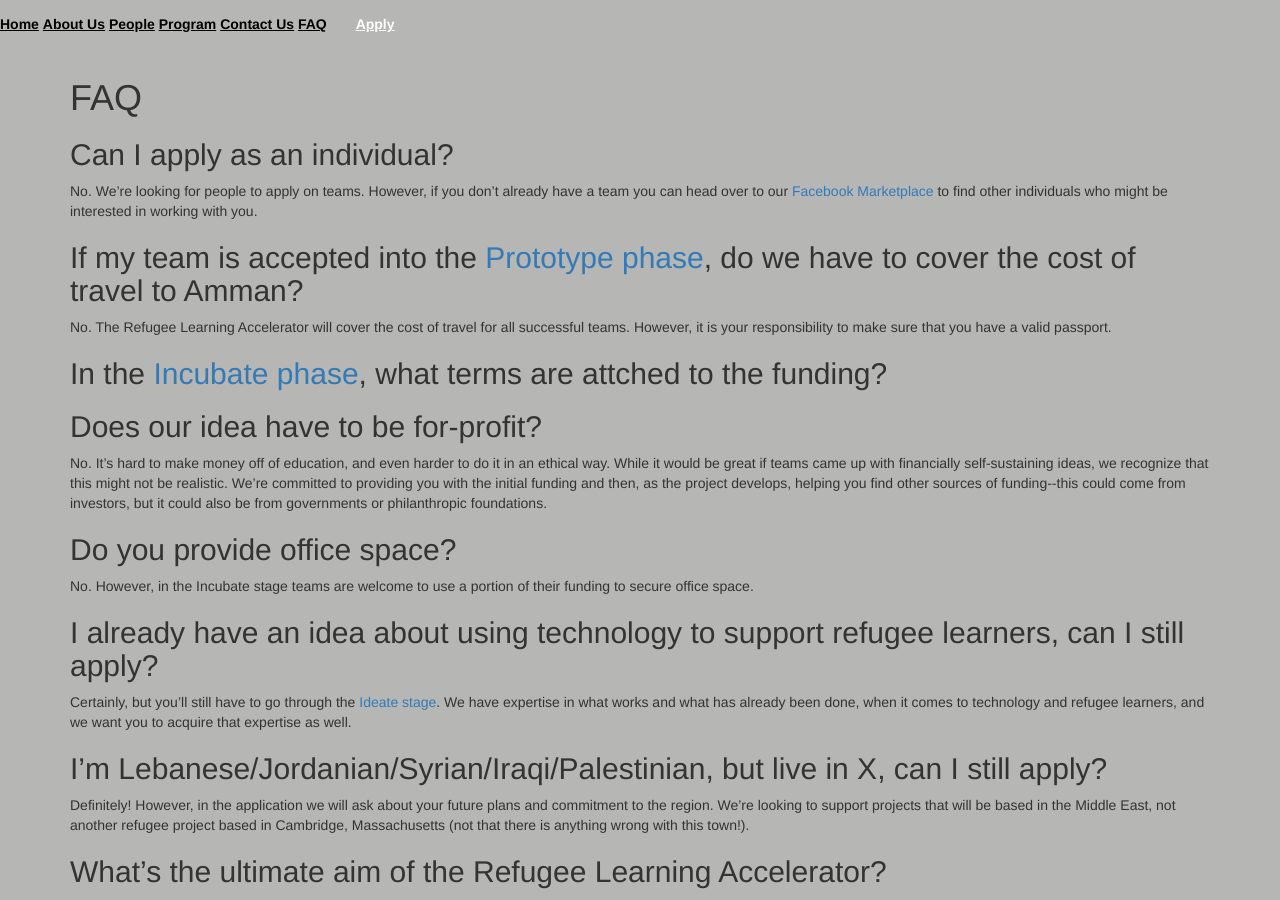
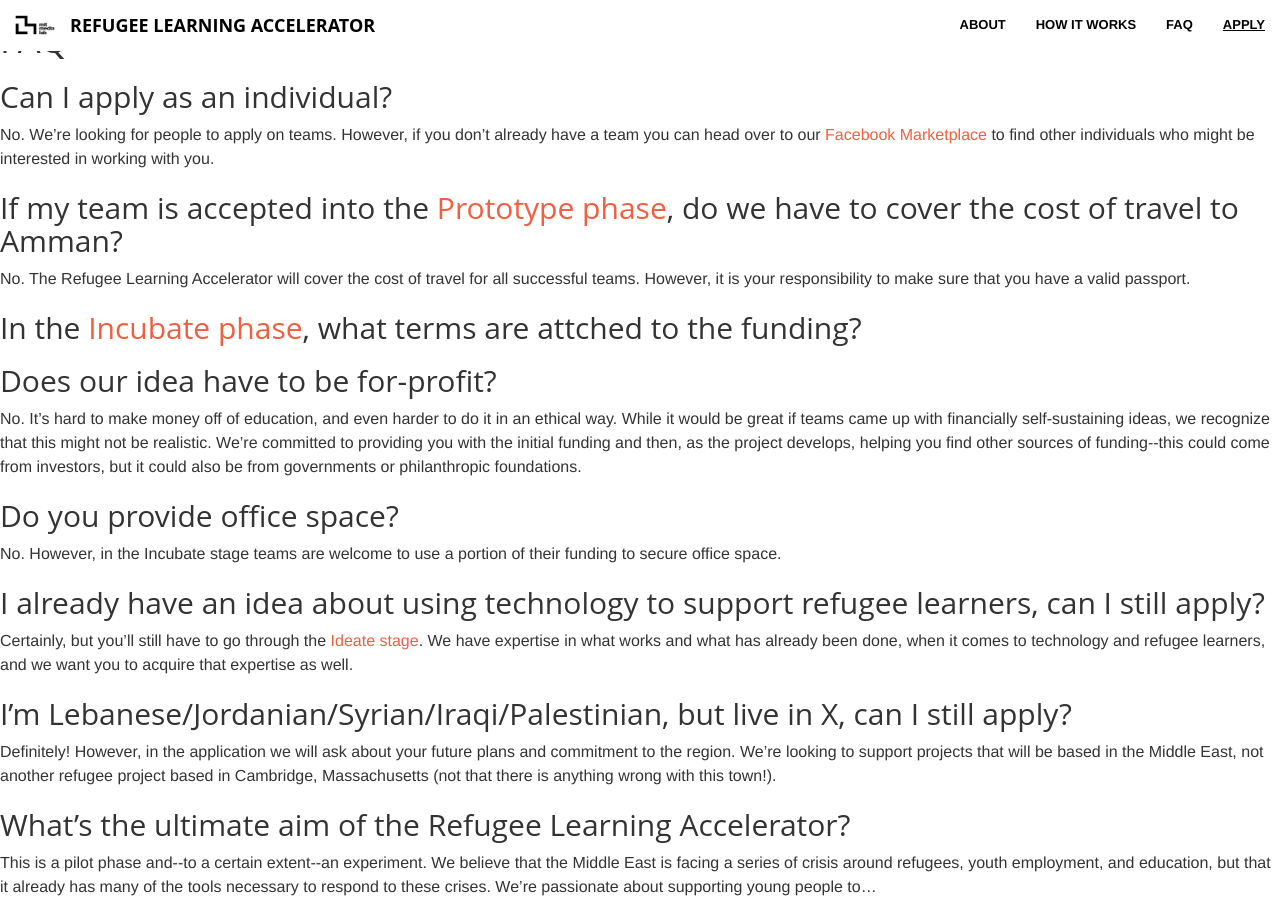
Before and after one commit to Refugee-Learning-Accelerator/Refugee-Learning-Accelerator.github.io, a Jekyll site: the page FAQ/index.html, which Jekyll copies as it is, in a window 1280 px wide and 900 px high. Built offline with Jekyll 4.4.1, drawn with Linux system fonts in a browser that asks for light colours; nearby versions of some CDN libraries; library files that are not in the unit come from our copies.

Commit message:
Update index.html

```diff
--- a/FAQ/index.html
+++ b/FAQ/index.html
@@ -1,8 +1,44 @@
----
-layout: default
-title: FAQ
----
-
+<html>
+	<head>
+			<meta charset="utf-8">
+			<meta http-equiv="X-UA-Compatible" content"ie="edge&quot;">
+			<meta name="viewport" content="width=device-width, initial-scale=1">
+			<meta name="description" content="">
+			<meta name="author" content="">
+			<title>Refugee Learning Accelerator - MIT Media Lab</title>
+			<link href="/css/bootstrap.min.css" rel="stylesheet">
+		      	<link href="/css/carousel.css" rel="stylesheet">
+			<link href="/css/creative.min.css" rel="stylesheet">
+		        <link href="/css/main.css" rel="stylesheet" type="text/css">
+		        <script src="https://ajax.googleapis.com/ajax/libs/jquery/1.11.0/jquery.min.js"></script>
+			<script src="/js/bootstrap.min.js"></script>
+			<script src="/js/npm.js"></script>
+			<script type="text/javascript">$(document).ready(function() {$('dropdown-toggle').dropdown()});</script>
+	</head>
+						      <body>
+						      <nav id="mainNav" class="navbar navbar-default navbar-fixed-top affix-top" style="background-color: white">
+        <div class="container-fluid">
+            <!-- Brand and toggle get grouped for better mobile display -->
+            <div class="navbar-header">
+                <button type="button" class="navbar-toggle collapsed" data-toggle="collapse" data-target="#bs-example-navbar-collapse-1">
+                    <span class="sr-only">Toggle navigation</span> Menu <i class="fa fa-bars"></i>
+                </button>
+                <a class="navbar-brand page-scroll" href="https://www.media.mit.edu/"><img alt="Media Lab" src="/Mit_medialab_logo.png" height="20px" width="40px"></a>
+                <a class="navbar-brand" href="/">Refugee Learning Accelerator</a>
+            </div>
+            <!-- Collect the nav links, forms, and other content for toggling -->
+            <div class="collapse navbar-collapse" id="bs-example-navbar-collapse-1">
+		    <ul class="nav navbar-nav navbar-right">
+			    <li><a href="/about">About</a></li>
+                <li><a class="active" href="/program">How it Works</a></li>
+                <li><a href="/FAQ">FAQ</a></li>
+                <li><a href="/apply" class="class4">Apply</a></li>
+                </ul>
+            </div>
+            <!-- /.navbar-collapse -->
+        </div>
+        <!-- /.container-fluid -->
+	</nav>
 <div class"blurb">
 <h1>FAQ</h1>
 <h2>Can I apply as an individual?</h2>
@@ -22,3 +58,6 @@ title: FAQ
 <h2>What’s the ultimate aim of the Refugee Learning Accelerator?</h2>
 <p>This is a pilot phase and--to a certain extent--an experiment. We believe that the Middle East is facing a series of crisis around refugees, youth employment, and education, but that it already has many of the tools necessary to respond to these crises. We’re passionate about supporting young people to… </p>
 <h2>Didn’t find what you were looking for? <a href="mailto:refugees@media.mit.edu">Email us at refugees@media.mit.edu</a></h2>
+
+                                                                                  </body>
+                                                                                  </html>
```
